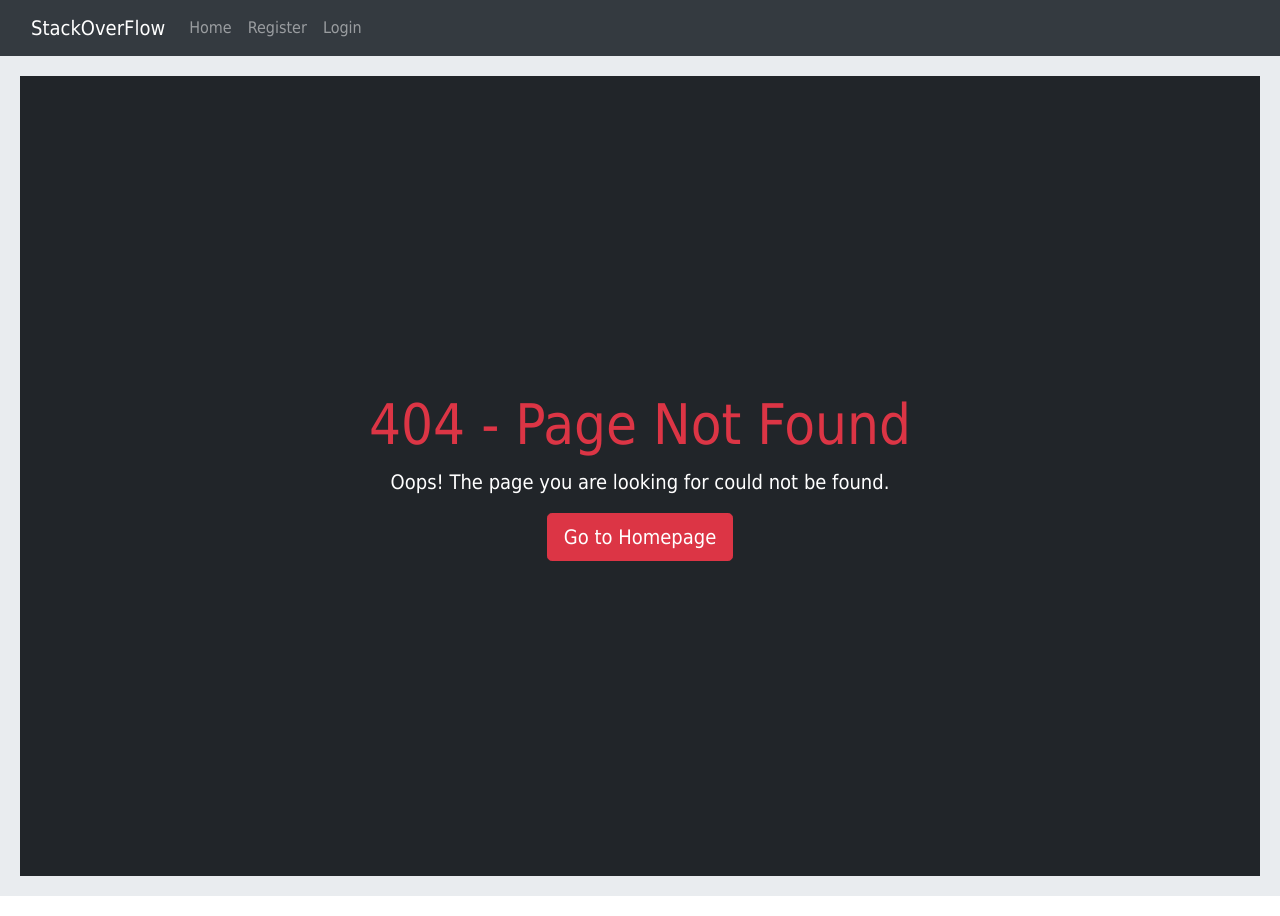
After one commit to SamariumCode/Mon_SocialNetwork, a Django app: template templates/404.html in a window 1280 px wide. The commit adds this page. Run offline with Django 5.2, Linux system fonts and the light colour scheme; the template is opened without the code that fills it, so the values that code supplies are empty; some libraries are stand-ins or nearby versions.

Commit message:
handel error 404, get list, git object

```diff
--- a/accounts/views.py
+++ b/accounts/views.py
@@ -2,7 +2,7 @@ from django.contrib import messages
 from django.contrib.auth import authenticate, login, logout
 from django.contrib.auth.mixins import LoginRequiredMixin
 from django.contrib.auth.models import User
-from django.shortcuts import render, redirect, get_object_or_404
+from django.shortcuts import render, redirect, get_object_or_404, get_list_or_404
 from django.views import View
 
 from .forms import UserRegisterForm, UserLoginForm, UserProfileForm
@@ -80,9 +80,10 @@ class UserProfileView(LoginRequiredMixin, View):
         return super().dispatch(request, *args, **kwargs)
 
     def get(self, request, pk):
-        user = User.objects.get(pk=pk)
+        user = get_object_or_404(User, pk=pk)
         form = self.form_class(instance=user)
         post = Post.objects.filter(user=user)
+        # post = get_list_or_404(Post, user=user)  if the user does not have a post, return page 404
         return render(request, self.template_name, {'user': user, 'form': form, 'posts': post})
 
     def post(self, request, pk):
--- a/config/settings.py
+++ b/config/settings.py
@@ -22,9 +22,9 @@ BASE_DIR = Path(__file__).resolve().parent.parent
 SECRET_KEY = 'django-insecure-vn&jpvldi9h6bgl!+-4p$3)-xaq6v10q=#eh$k++#&7!8bhw3+'
 
 # SECURITY WARNING: don't run with debug turned on in production!
-DEBUG = True
+DEBUG = False
 
-ALLOWED_HOSTS = []
+ALLOWED_HOSTS = ['127.0.0.1', 'localhost']
 
 # Application definition
 
--- /dev/null
+++ b/templates/404.html
@@ -0,0 +1,14 @@
+{% extends '_base.html' %}
+
+{% block title %}404 - Page Not Found{% endblock %}
+
+{% block content %}
+    <div class="container-fluid d-flex justify-content-center align-items-center" style="height: 100vh; background-color: #212529;">
+        <div class="text-center text-white">
+            <i class="fas fa-exclamation-circle fa-5x text-danger"></i>
+            <h1 class="display-4 text-danger">404 - Page Not Found</h1>
+            <p class="lead">Oops! The page you are looking for could not be found.</p>
+            <a href="{% url 'home:home' %}" class="btn btn-danger btn-lg">Go to Homepage</a>
+        </div>
+    </div>
+{% endblock %}
--- a/templates/_base.html
+++ b/templates/_base.html
@@ -10,7 +10,6 @@
 
     <link href="https://maxcdn.bootstrapcdn.com/bootstrap/4.5.2/css/bootstrap.min.css" rel="stylesheet">
 
-
     <style>
         .jombotron {
             padding: 20px;
@@ -21,6 +20,8 @@
         body {
             font-family: 'Tahoma', sans-serif;
         }
+
+
     </style>
 
 </head>
```
Also changed, not shown: db.sqlite3.
